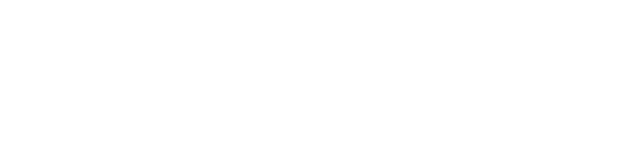
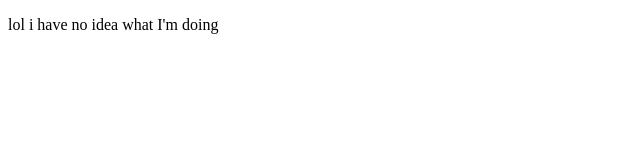
Before and after one commit to tastyvb/firsttest, a plain HTML site: page index.html in a window 1280 px wide. Shown: the whole page, without its empty margins (0-640 px from the left). Drawn offline with Linux system fonts and the light colour scheme.

Commit message:
added message

```diff
--- a/index.html
+++ b/index.html
@@ -5,5 +5,6 @@
     <title>Hello World!</title>
   </head>
   <body>
+    <p>lol i have no idea what I'm doing</p>
   </body>
 </html>
```
